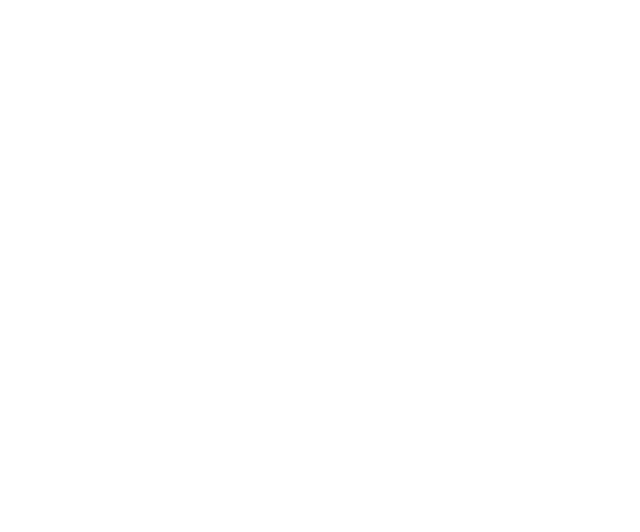
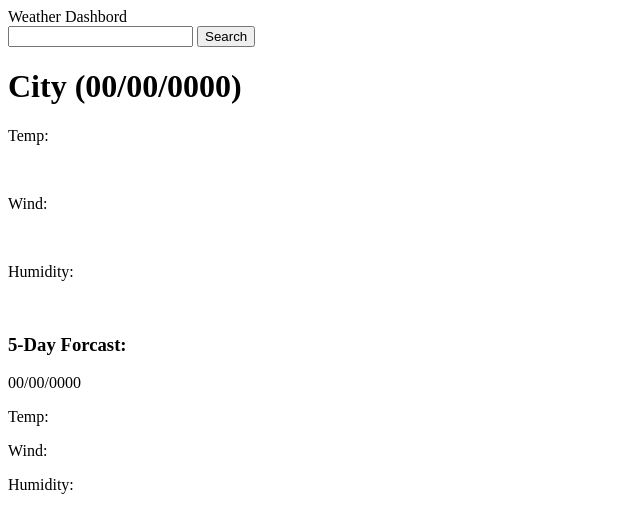
Before and after one commit to S-via/Six-Weather-Dashboard, a plain HTML site: page index.html in a window 1280 px wide. Shown: the whole page, without its empty margins (0-640 px from the left). Drawn offline with Linux system fonts and the light colour scheme.

Commit message:
created html layout

```diff
--- a/assets/js/script.js
+++ b/assets/js/script.js
@@ -0,0 +1 @@
+const apiKey = "4ebcefcab7254606762fdd9420d2df3a"
--- a/index.html
+++ b/index.html
@@ -6,6 +6,35 @@
     <title>Weather Dashboard</title>
 </head>
 <body>
+   <header>Weather Dashbord</header>
+
+   <div>
+   <!--Searchbar-->
+   <input type="search"id="search">
+   <input type="submit" value="Search">
+</div>
+
+<!-- The Cities-->
+ <div>
+
+ </div>
+
+ <!-- DATA FROM API CALL -->
+ <div id="datadisplay">
+     <h1>City (00/00/0000)</h1>
+     <p>Temp:</p><br>
+     <p>Wind:</p><br>
+     <p>Humidity:</p><br>
+ </div>
+
+ <!--5 day forcast from api call -->
+ <div class="flex-container" id ="fiveday">
+    <h3>5-Day Forcast:</h3>
+    <p>00/00/0000</p>
+    <p>Temp:</p>
+    <p>Wind:</p>
+    <p>Humidity:</p>
+</div>
 
 </body>
 </html>
```
